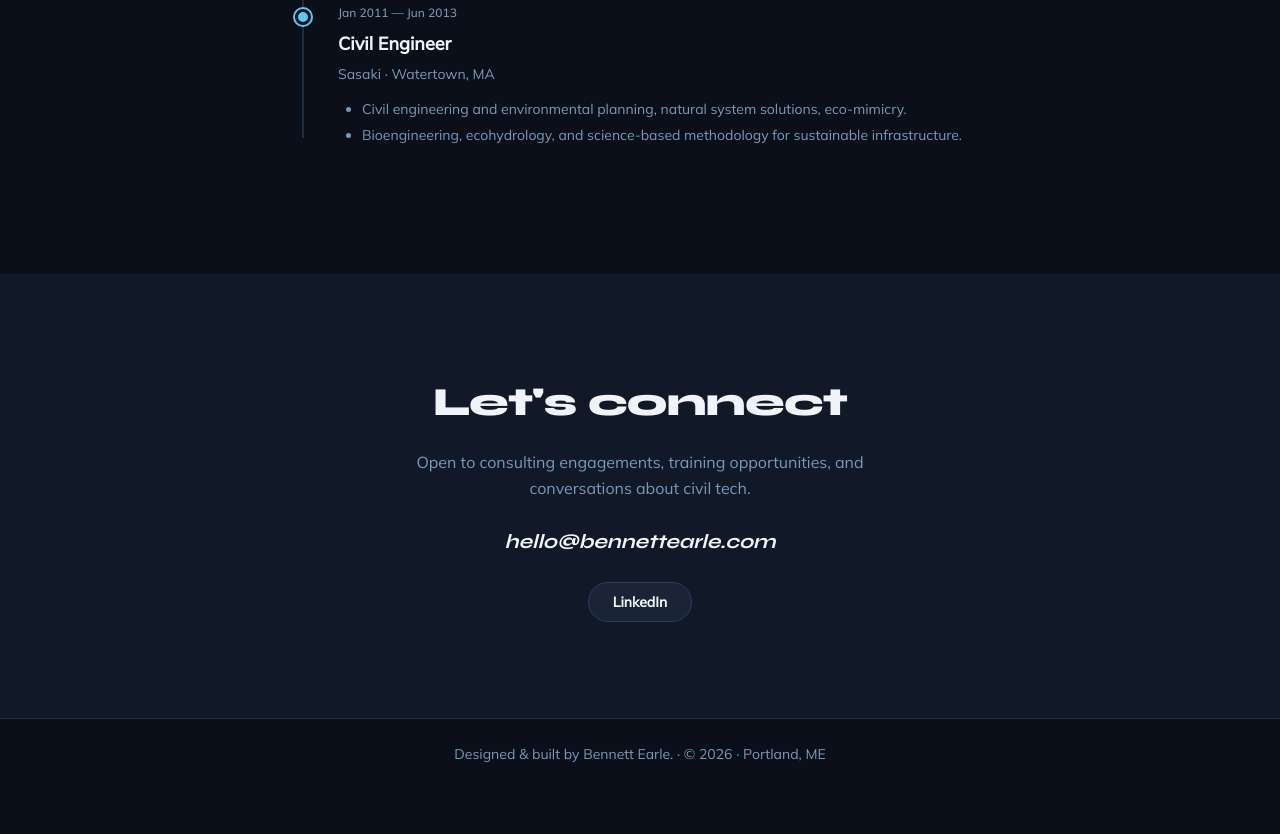
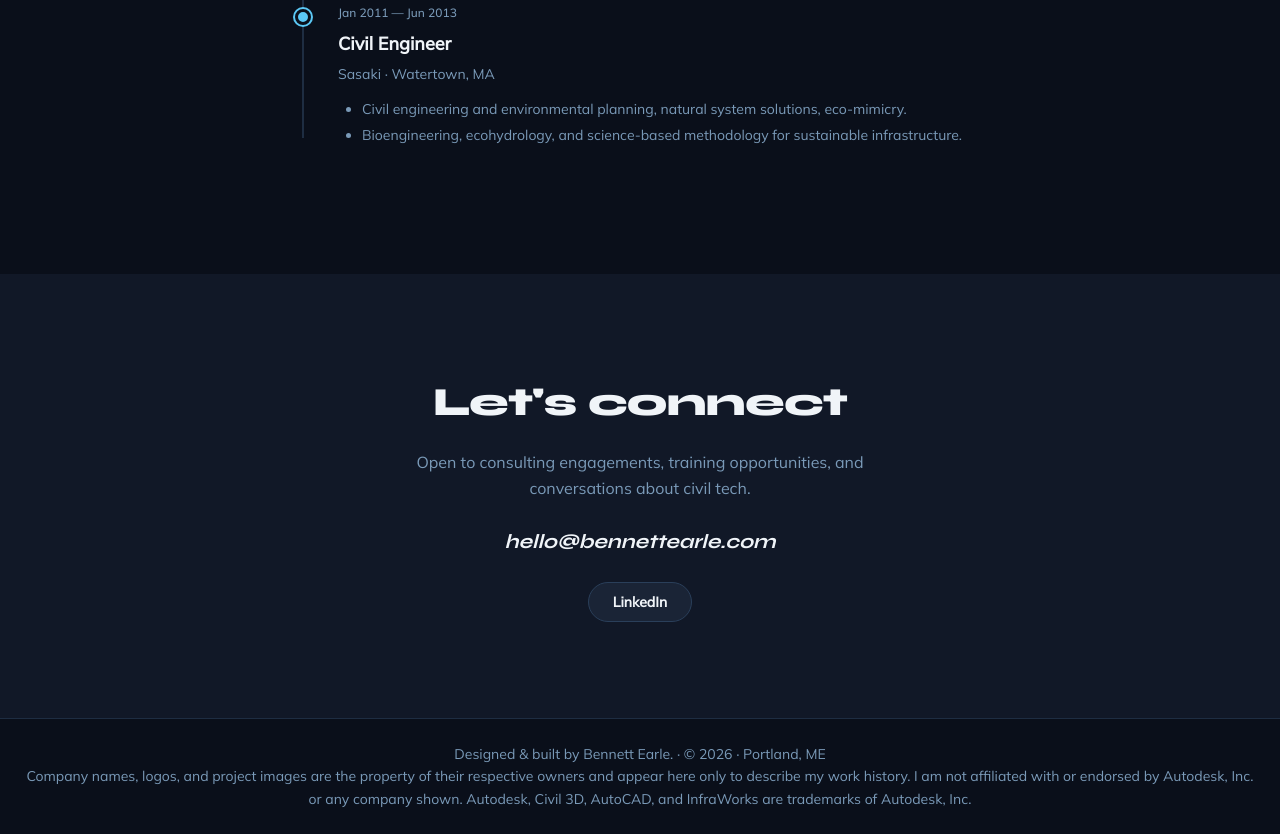
Before and after one commit to benetelrae/bennettearlehome, a plain HTML site: page index.html in a window 1280 px wide. Shown: the part 5801-6635 px from the top of the page. Before the commit the page ends 6590 px from the top, so only its background shows below. Drawn offline with Linux system fonts and the light colour scheme.

Commit message:
Update footer with legal text and copyright notice
Added legal disclaimer about company names and trademarks.

```diff
--- a/index.html
+++ b/index.html
@@ -455,11 +455,17 @@
 
   <footer class="site-footer" role="contentinfo">
   <p class="site-footer__text">
-      Designed & built by Bennett Earle.
+    Designed &amp; built by Bennett Earle.
     <span aria-hidden="true">·</span>
     &copy; <time datetime="2026">2026</time>
     <span aria-hidden="true">·</span>
     Portland, ME
+  </p>
+  <p class="site-footer__text site-footer__legal">
+    Company names, logos, and project images are the property of their respective owners
+    and appear here only to describe my work history. I am not affiliated with or endorsed
+    by Autodesk, Inc. or any company shown. Autodesk, Civil 3D, AutoCAD, and InfraWorks
+    are trademarks of Autodesk, Inc.
   </p>
 </footer>
 
```
Lines whose indentation alone changed are shown as unchanged.
